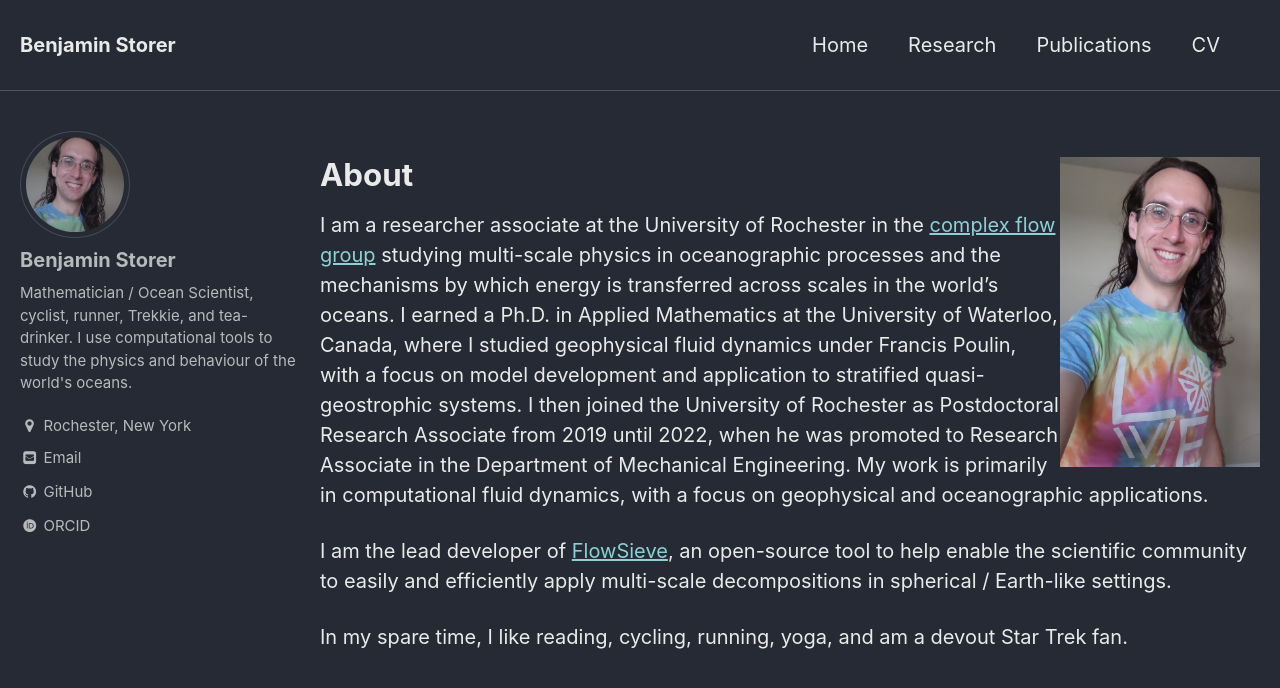
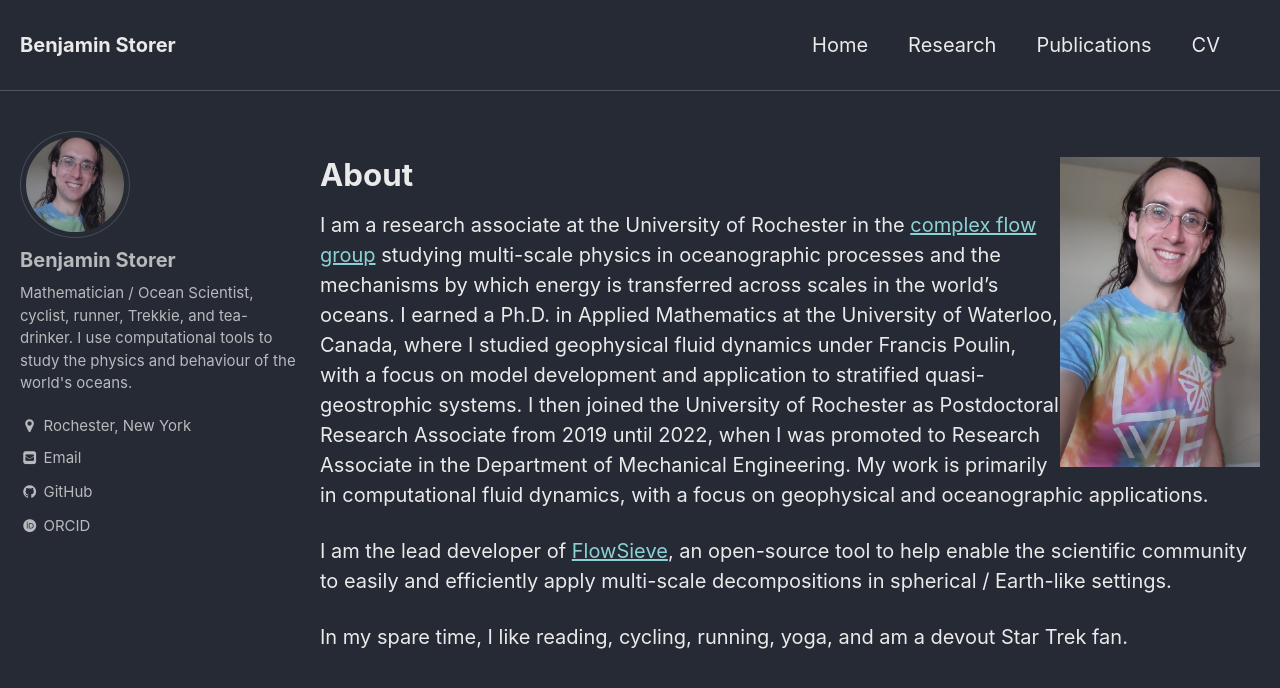
Before and after one commit to bastorer/bastorer.github.io, a Jekyll site: the page built from _pages/index.md, in a window 1280 px wide and 900 px high. Shown: the top 688 px of the window. Built offline with Jekyll 4.4.1, drawn with Linux system fonts in a browser that asks for light colours; some web fonts are replaced; the list of posts is cut into pages by our own code.

```diff
--- a/_pages/index.md
+++ b/_pages/index.md
@@ -10,9 +10,9 @@ author_profile: true
 
 # About
 
-I am a researcher associate at the University of Rochester in the [complex flow group](http://www.complexflowgroup.com) studying multi-scale physics in oceanographic processes and the mechanisms by which energy is transferred across scales in the world's oceans.
+I am a research associate at the University of Rochester in the [complex flow group](http://www.complexflowgroup.com) studying multi-scale physics in oceanographic processes and the mechanisms by which energy is transferred across scales in the world's oceans.
 I earned a Ph.D. in Applied Mathematics at the University of Waterloo, Canada, where I studied geophysical fluid dynamics under Francis Poulin, with a focus on model development and application to stratified quasi-geostrophic systems.
-I then joined the University of Rochester as Postdoctoral Research Associate from 2019 until 2022, when he was promoted to Research Associate in the Department of Mechanical Engineering.
+I then joined the University of Rochester as Postdoctoral Research Associate from 2019 until 2022, when I was promoted to Research Associate in the Department of Mechanical Engineering.
 My work is primarily in computational fluid dynamics, with a focus on geophysical and oceanographic applications.
 
 I am the lead developer of [FlowSieve](https://github.com/husseinaluie/FlowSieve), an open-source tool to help enable the scientific community to easily and efficiently apply multi-scale decompositions in spherical / Earth-like settings.
```
Also changed, not shown: _pages/publications.md (+2 -0 lines), _pages/research.md (+1 -1 lines).
